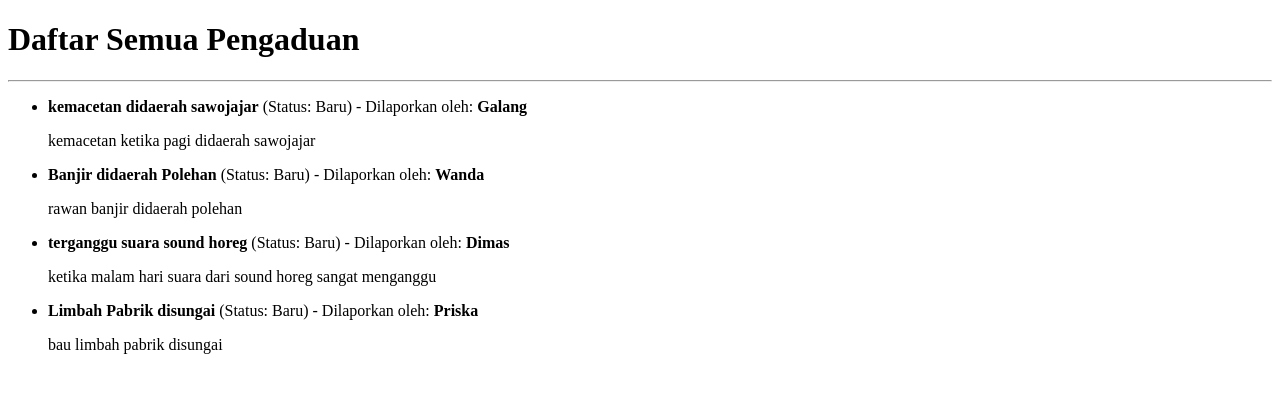
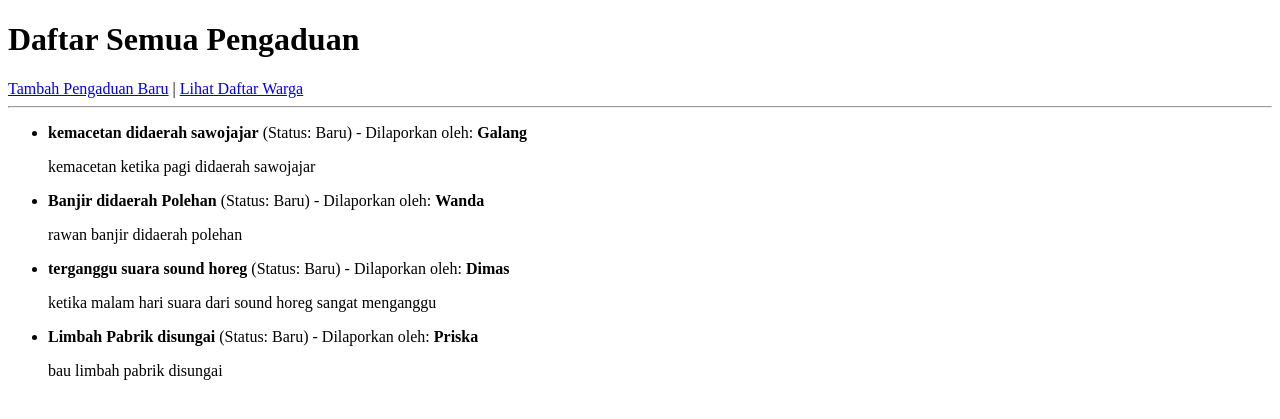
Before and after one commit to galangalp/framework_programming_galang, a Django app: page /warga/pengaduan/ in a window 1280 px wide. Shown: the top 419 px of the page. Run offline with Django 5.2, Linux system fonts and the light colour scheme; data comes from the database, SQL or seed files in the repository; both versions use the stored data as it was after the commit.

Commit message:
Tugas Framework Pertemuan 3

```diff
--- a/warga/templates/warga/pengaduan_list.html
+++ b/warga/templates/warga/pengaduan_list.html
@@ -5,8 +5,8 @@
 </head>
 <body>
     <h1>Daftar Semua Pengaduan</h1>
-    {% comment %} <a href="{% url 'pengaduan-tambah' %}">Tambah Pengaduan Baru</a> | {% endcomment %}
-    {% comment %} <a href="{% url 'warga-list' %}">Lihat Daftar Warga</a> {% endcomment %}
+    <a href="{% url 'pengaduan-tambah' %}">Tambah Pengaduan Baru</a> |
+    <a href="{% url 'warga-list' %}">Lihat Daftar Warga</a>
     <hr>
     <ul>
         {% for pengaduan in object_list %}
--- a/warga/templates/warga/warga_list.html
+++ b/warga/templates/warga/warga_list.html
@@ -5,6 +5,8 @@
 </head>
 <body>
     <h1>Daftar Warga</h1>
+    <a href="{% url 'warga-tambah' %}">Tambah Warga Baru</a>
+<hr>
     <ul>
         {% for warga in object_list %}
          <li><a href="{% url 'warga-detail' warga.pk %}">{{ warga.nama_lengkap }}</a> - NIK: {{ warga.nik }} </li>
--- a/warga/urls.py
+++ b/warga/urls.py
@@ -1,8 +1,9 @@
 from django.urls import path
-from .views import WargaListView, WargaDetailListView, PengaduanListView
-
+from .views import WargaListView, WargaDetailListView, PengaduanListView, WargaCreateView, PengaduanCreateView
 urlpatterns = [
     path('', WargaListView.as_view(), name='warga-list'),
     path('<int:pk>/', WargaDetailListView.as_view(), name='warga-detail'),
     path('pengaduan/', PengaduanListView.as_view(), name='pengaduan-list'),
+    path('tambah/', WargaCreateView.as_view(), name='warga-tambah'),
+    path('pengaduan/tambah/', PengaduanCreateView.as_view(), name='pengaduan-tambah'),
 ]
--- a/warga/views.py
+++ b/warga/views.py
@@ -1,8 +1,10 @@
 from django.shortcuts import render
 
 # Create your views here.
-from django.views.generic import ListView,DetailView
+from django.urls import reverse_lazy
+from django.views.generic import ListView, DetailView, CreateView
 from .models import Warga, Pengaduan
+from .forms import WargaForm, PengaduanForm
 
 class WargaListView(ListView):
     model = Warga
@@ -10,3 +12,15 @@ class WargaDetailListView(DetailView):
     model = Warga
 class PengaduanListView(ListView):
     model = Pengaduan
+
+class WargaCreateView(CreateView):
+    model = Warga
+    form_class = WargaForm
+    template_name = 'warga/warga_form.html'
+    success_url = reverse_lazy('warga-list')
+
+class PengaduanCreateView(CreateView):
+    model = Pengaduan
+    form_class = PengaduanForm
+    template_name = 'warga/pengaduan_form.html'
+    success_url = reverse_lazy('pengaduan-list')
```
Also changed, not shown: warga/forms.py (added, +14 -0 lines), warga/templates/warga/pengaduan_form.html (added, +14 -0 lines), warga/templates/warga/warga_form.html (added, +14 -0 lines), db.sqlite3.
